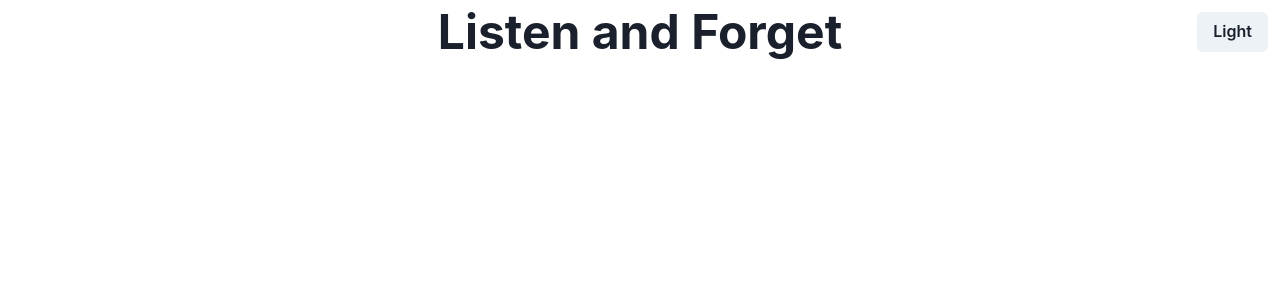
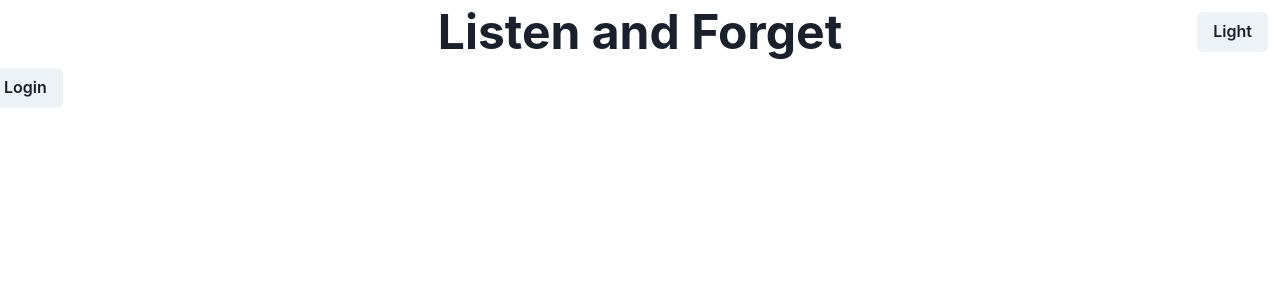
Before and after one commit to akshitarora921/listen-and-forget, a React (Create React App) app: page / in a window 1280 px wide. Shown: the top 300 px of the page. Built offline with nearby package versions, Linux system fonts and the light colour scheme.

Commit message:
Created Login Button

```diff
--- a/src/App.js
+++ b/src/App.js
@@ -2,10 +2,13 @@ import { Button } from "@chakra-ui/button";
 import { useColorMode } from "@chakra-ui/color-mode";
 import { Flex, Heading } from "@chakra-ui/layout";
 // import "./App.css";
+import SpotifyLogin from "./SpotifyLogin"
 
 function App() {
   const { colorMode, toggleColorMode } = useColorMode();
+  const BaseUri="https://accounts.spotify.com/authorize"
   return (
+    <>
     <Flex justify='center'>
       <Button
         position='absolute'
@@ -19,7 +22,10 @@ function App() {
       <Heading as='h1' mt='2' size='2xl'>
         Listen and Forget
       </Heading>
+
     </Flex>
+     <SpotifyLogin/>
+     </>
   );
 }
 
--- /dev/null
+++ b/src/SpotifyLogin.js
@@ -0,0 +1,15 @@
+import { Button } from '@chakra-ui/button';
+import React from 'react'
+// https://accounts.spotify.com/authorize?client_id=fc000051926242fd85c661fd69868f98&response_type=code&redirect_uri=http://127.0.0.1:3000&show_dialog=true&scope=user-read-private user-read-email
+function SpotifyLogin() {
+    const BaseUri = `https://accounts.spotify.com/authorize?client_id=${process.env.REACT_APP_client_id}&response_type=code&redirect_uri=${process.env.REACT_APP_redirect_uri}&show_dialog=true&scope=${process.env.REACT_APP_scope}`;
+
+    return (
+        <div>
+
+            <Button  right='3' top='3' _focus={{ outline: "none" }} onClick={() => { window.open(BaseUri,"_self")}}>Login</Button>
+        </div>
+    )
+}
+
+export default SpotifyLogin
```
Also changed, not shown: 2 other files (tests, documents, lock files or other folders).
